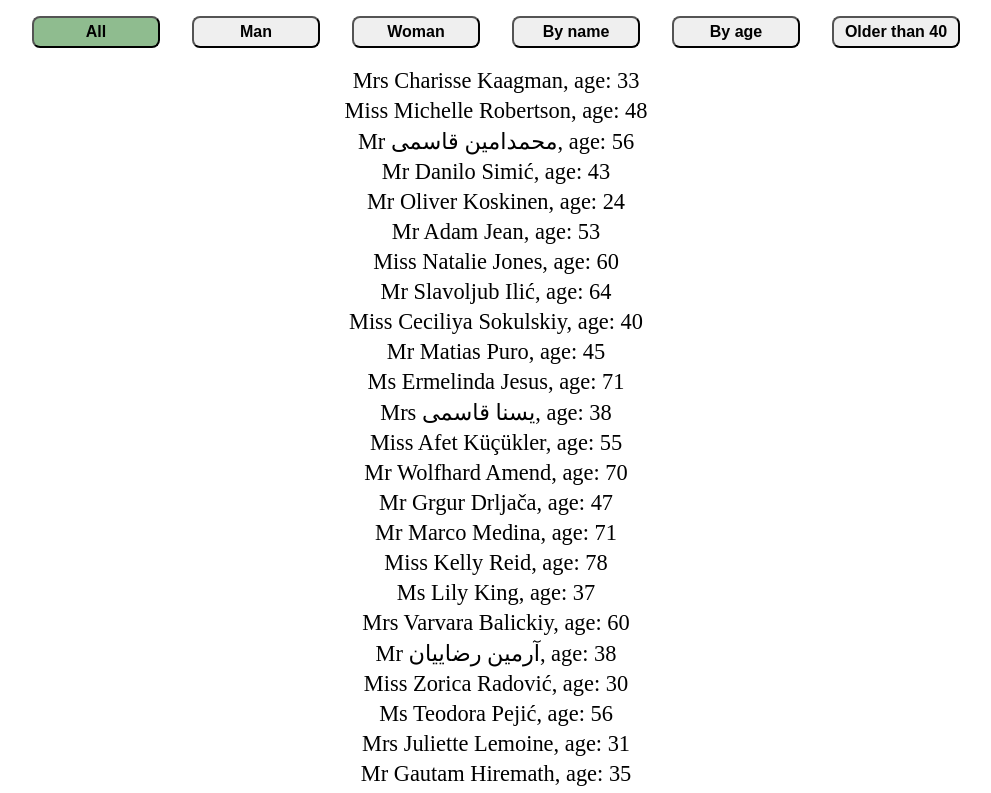
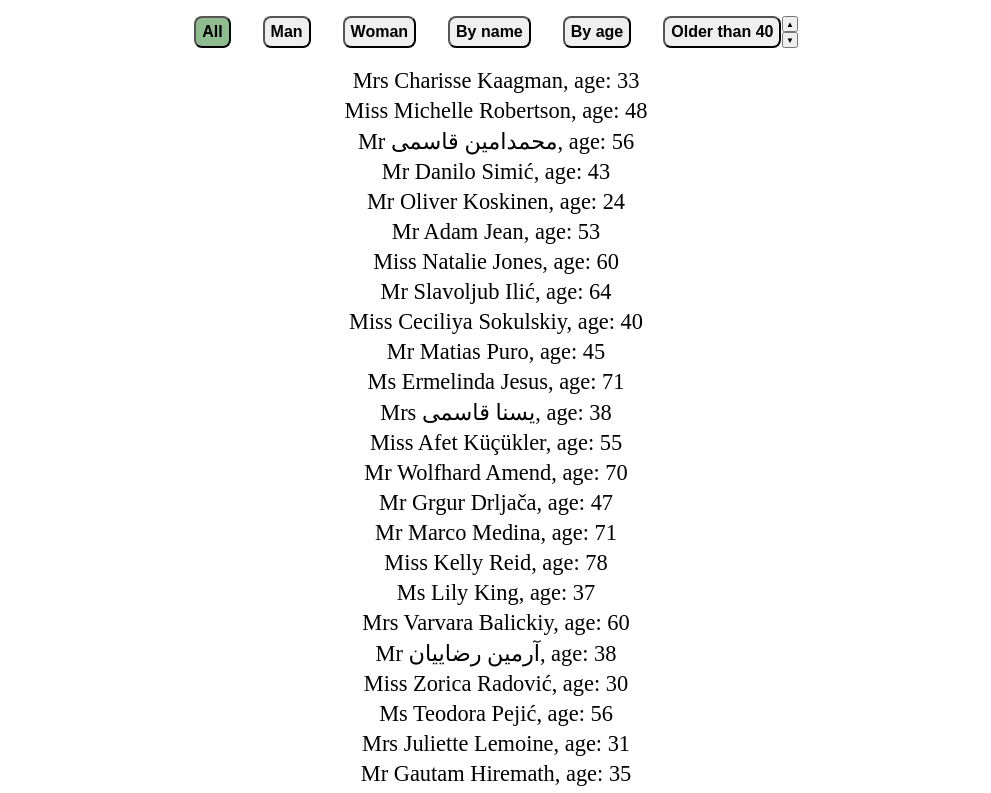
Before and after one commit to Bootreen/react-array, a React (Vite) app: page / in a window 1280 px wide. Shown: the top 793 px of the page, without its empty margins (144-1135 px from the left). Built offline with nearby package versions, Linux system fonts and the light colour scheme.

Commit message:
Added variable age filter (bonus exercise 2)

```diff
--- a/src/App.css
+++ b/src/App.css
@@ -20,8 +20,8 @@
   font-size: 1.4rem;
 }
 
-button {
-  width: 8rem;
+.control {
+  width: fit-content;
   height: 2rem;
   margin: 0 1rem;
   font-size: 1rem;
@@ -29,6 +29,28 @@ button {
   border-radius: 0.5rem;
 }
 
+.counterBlock {
+  display: flex;
+  flex-direction: row;
+}
+
+.counterBlock > button {
+  margin-right: 0.025rem;
+}
+
+.counter {
+  display: flex;
+  flex-direction: column;
+}
+
+.counter > button {
+  width: 1rem;
+  height: 1rem;
+  font-size: 0.5rem;
+  padding: 0;
+  margin-right: 1rem;
+}
+
 .selected {
   background-color: DarkSeaGreen;
 }
--- a/src/App.jsx
+++ b/src/App.jsx
@@ -6,29 +6,60 @@ import "./App.css";
 
 const App = () => {
   const [state, setState] = useState(preset);
-  const titleToKey = (title) => title.replaceAll(" ", "_");
-  const onFilterSelect = (title) => {
+  // const titleToKey = (title) => title.replaceAll(" ", "_");
+  const onFilterSelect = (key) => {
     // Updating nested objects via useState is a fucking brainmelting hell
     // That's why we need state management libraries
-    if (state[titleToKey(title)].type === "checkbox")
+    if (state[key].type === "checkbox")
       setState((state) => ({
         ...state,
-        [titleToKey(title)]: {
-          ...state[titleToKey(title)],
-          isOn: !state[titleToKey(title)].isOn,
+        [key]: {
+          ...state[key],
+          isOn: !state[key].isOn,
         },
       }));
-    if (state[titleToKey(title)].type === "radio")
-      Object.values(state).forEach(({ group, title: curTitle }) => {
-        if (group === state[titleToKey(title)].group)
+    if (state[key].type === "radio")
+      Object.entries(state).forEach(([currKey, { group }]) => {
+        if (group === state[key].group)
           setState((state) => ({
             ...state,
-            [titleToKey(curTitle)]: {
-              ...state[titleToKey(curTitle)],
-              isOn: curTitle === title ? true : false,
+            [currKey]: {
+              ...state[currKey],
+              isOn: currKey === key ? true : false,
             },
           }));
       });
+  };
+
+  const counterHandler = (increment, target) => {
+    if (increment && state[target].counter.current < state[target].counter.max)
+      setState((state) => ({
+        ...state,
+        [target]: {
+          ...state[target],
+          counter: {
+            ...state[target].counter,
+            current: state[target].counter.current + 1,
+          },
+        },
+      }));
+    if (!increment && state[target].counter.current > 0)
+      setState((state) => ({
+        ...state,
+        [target]: {
+          ...state[target],
+          counter: {
+            ...state[target].counter,
+            current: state[target].counter.current - 1,
+          },
+        },
+      }));
+    // It's necessary to update original preset object as well,
+    // because counter algorythms relies on current counter
+    // value from preset. It's a bit "krutchy" solution, so this is
+    // the time to introduce some proper state management library
+    // and revise preset data structure.
+    preset[target].counter.current = state[target].counter.current;
   };
 
   // Gather all active filters and sorters
@@ -60,14 +91,32 @@ const App = () => {
   return (
     <Fragment>
       <div className='container buttonsGroup'>
-        {Object.entries(state).map(([key, { title, isOn }]) => (
-          <Button
-            key={key}
-            status={isOn ? "selected" : "inactive"}
-            title={title}
-            handler={onFilterSelect}
-          />
-        ))}
+        {Object.entries(state).map(
+          ([key, { title, isOn, isCounter, counter: { current } = {} }]) =>
+            isCounter ? (
+              <div className='counterBlock' key={key}>
+                <Button
+                  status={isOn ? "selected" : "inactive"}
+                  title={title + " " + current}
+                  handler={onFilterSelect}
+                  handlerKey={key}
+                />
+                <div className='counter'>
+                  <button onClick={() => counterHandler(true, key)}>▲</button>
+                  <button onClick={() => counterHandler(false, key)}>▼</button>
+                </div>
+              </div>
+            ) : (
+              <div key={key}>
+                <Button
+                  status={isOn ? "selected" : "inactive"}
+                  title={title}
+                  handler={onFilterSelect}
+                  handlerKey={key}
+                />
+              </div>
+            )
+        )}
       </div>
       <div className='container list'>
         {chainSorter(chainFilter(users, filters()), sorters()).map(
--- a/src/components/button.jsx
+++ b/src/components/button.jsx
@@ -1,6 +1,6 @@
-export const Button = ({ title, status, handler }) => {
+export const Button = ({ title, status, handler, handlerKey }) => {
   return (
-    <button className={status} onClick={() => handler(title)}>
+    <button className={"control " + status} onClick={() => handler(handlerKey)}>
       {title}
     </button>
   );
--- a/src/data/preset.js
+++ b/src/data/preset.js
@@ -40,12 +40,14 @@ export const preset = {
     alg_type: "sort",
     algorythm: ({ dob: { age: ageA } }, { dob: { age: ageB } }) => ageA - ageB,
   },
-  Older_than_40: {
-    title: "Older than 40",
+  Older_than: {
+    title: "Older than",
     type: "checkbox",
+    isCounter: true,
+    counter: { min: 0, max: 100, current: 40 },
     isOn: false,
     group: 2,
     alg_type: "filter",
-    algorythm: ({ dob: { age } }) => age > 40,
+    algorythm: ({ dob: { age } }) => age > preset.Older_than.counter.current,
   },
 };
```
